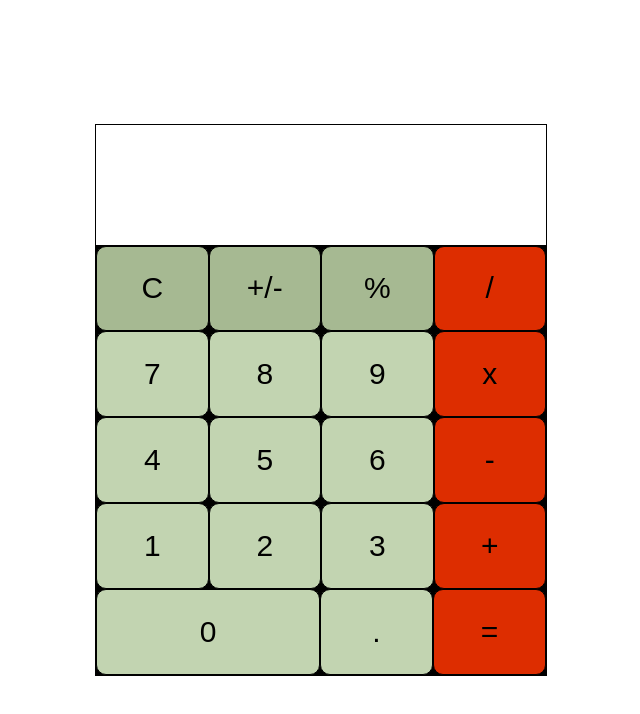
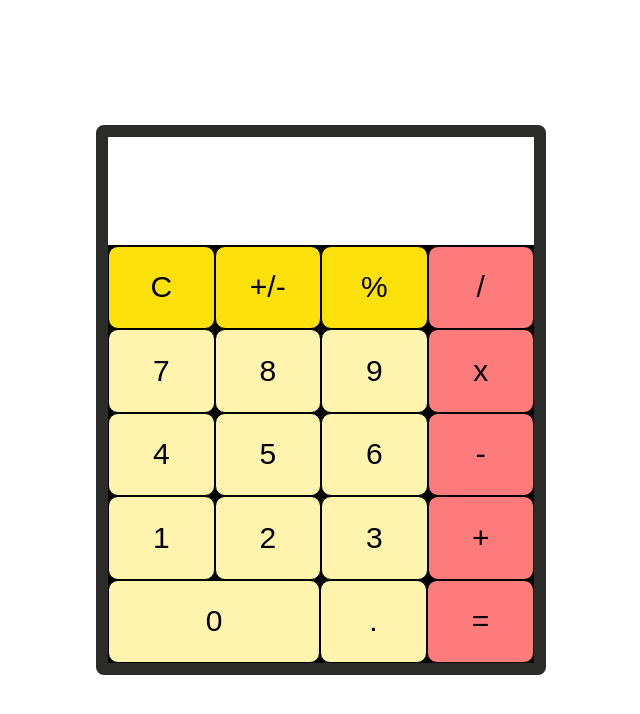
Before and after one commit to meebs777/calculator, a plain HTML site: page index.html in a window 1280 px wide. Shown: the whole page, without its empty margins (319-959 px from the left). Drawn offline with Linux system fonts and the light colour scheme.

Commit message:
Changed colors of calculator buttons
Changed container to border-box to have more consistent sizing. Styled
the container

```diff
--- a/style.css
+++ b/style.css
@@ -4,6 +4,7 @@ body {
     display: flex;
     justify-content: center;
     align-items: center;
+
 
 }
 
@@ -16,17 +17,26 @@ button {
 }
 
 #container {
+    box-sizing: border-box;
     height: 550px;
     width: 450px;
-    border: solid 1px black;
+    border: solid 12px #2b2b2a;
+    border-radius: 8px;
     display: flex;
     flex-direction: column;
+
 }
 
 .display {
     height: 100px;
     border-bottom: solid 1px black;
     flex: auto;
+    display: flex;
+    justify-content: flex-end;
+    align-items: center;
+    font-size: 75px;
+    letter-spacing: 3px;
+
 
 }
 
@@ -55,13 +65,13 @@ button {
 }
 
 .digits, .zero, .decimal {
-    background-color: #c2d4b1;
+    background-color: #fef4ad;
 }
 
 .operators, .equals {
-    background-color: #dd2d00;
+    background-color: #fe7b7c;
 }
 
 .utility {
-    background-color: #a6b992;
+    background-color: #fce00a;
 }
```
